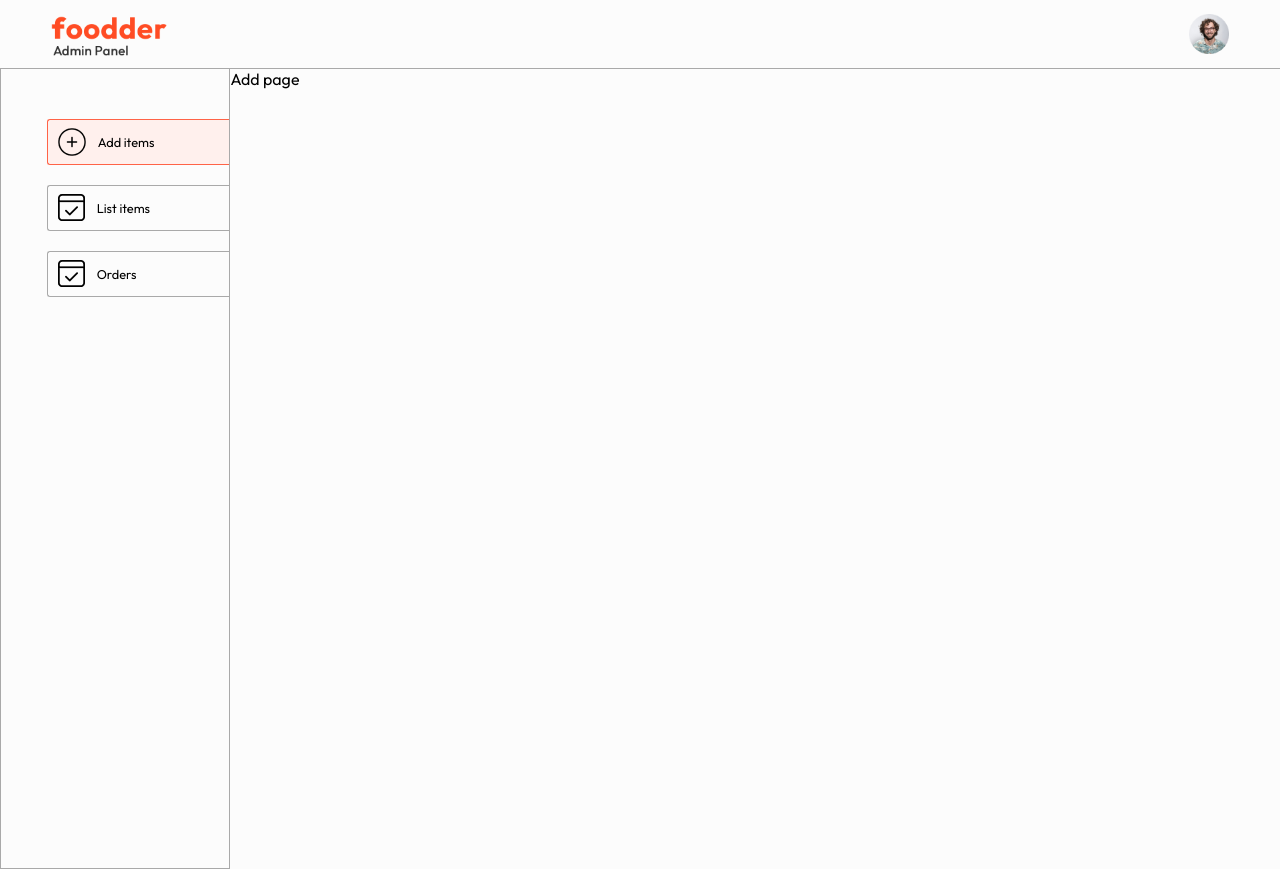
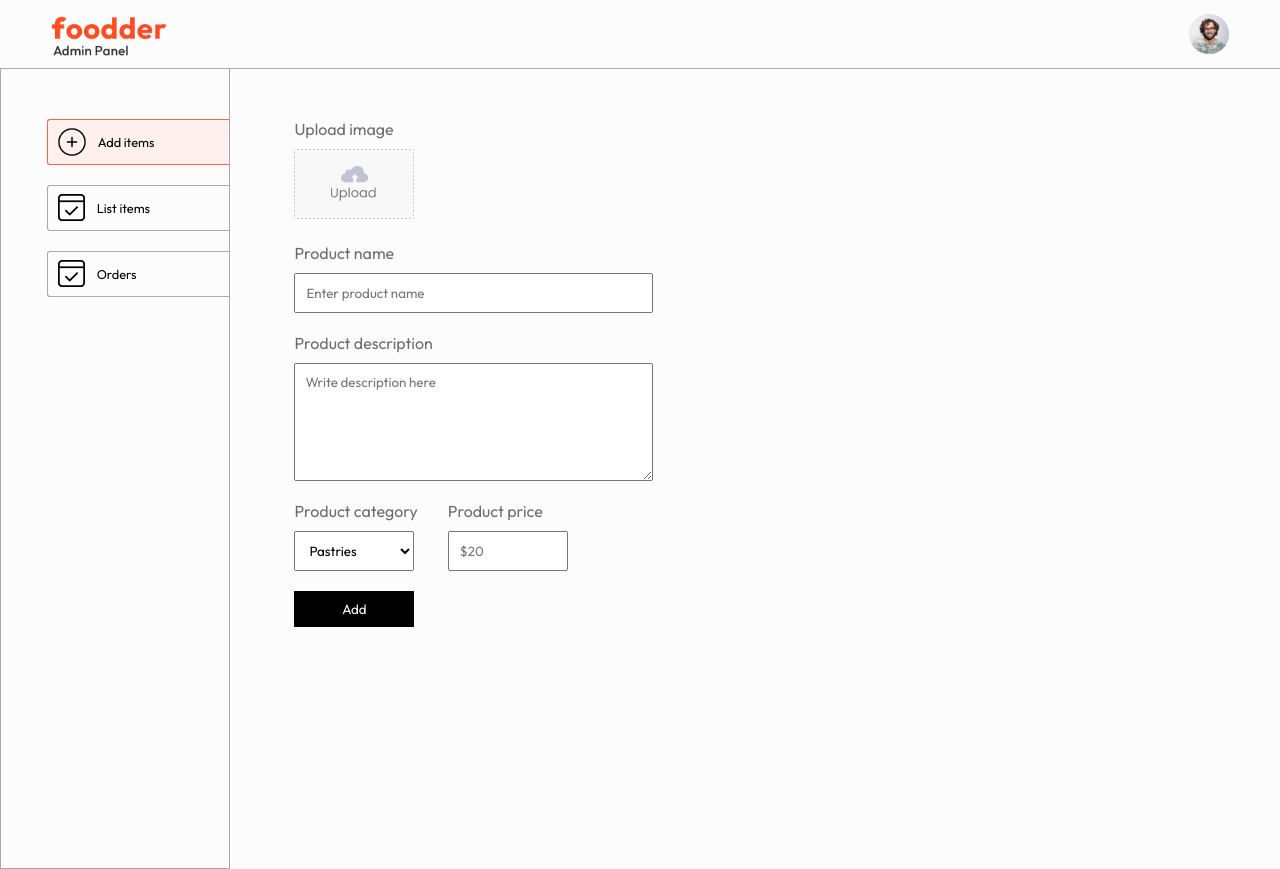
Before and after one commit to stkuwanda/foodder-admin, a React (Vite) app: page /add in a window 1280 px wide. Built offline with nearby package versions, Linux system fonts and the light colour scheme.

Commit message:
fleshing out the Add page with styles plus basic logic

```diff
--- a/src/assets/assets.js
+++ b/src/assets/assets.js
@@ -1,17 +1,17 @@
-import logo from './logo.png'
-import add_icon from './add_icon.png'
-import order_icon from './order_icon.png'
-import profile_image from './profile_image.png'
-import upload_area from './upload_area.png'
-import parcel_icon from './parcel_icon.png'
+import logo from './logo.png';
+import add_icon from './add_icon.png';
+import order_icon from './order_icon.png';
+import profile_image from './profile_image.png';
+import upload_area from './upload_area.png';
+import parcel_icon from './parcel_icon.png';
 
-export const assets ={
-    logo,
-    add_icon,
-    order_icon,
-    profile_image,
-    upload_area,
-    parcel_icon
-}
+export const assets = {
+	logo,
+	add_icon,
+	order_icon,
+	profile_image,
+	upload_area,
+	parcel_icon,
+};
 
-export const url = 'http://localhost:4000'
+export const url = 'http://localhost:4000';
--- a/src/index.css
+++ b/src/index.css
@@ -23,3 +23,9 @@
   height: 1px;
   background-color: #a9a9a9;
 }
+
+.flex-col {
+  display: flex;
+  flex-direction: column;
+  gap: 10px;
+}
--- a/src/pages/Add/Add.page.css
+++ b/src/pages/Add/Add.page.css
@@ -0,0 +1,42 @@
+.add {
+	width: 70%;
+	margin-left: max(5vw, 25px);
+	margin-top: 50px;
+	color: #6d6d6d;
+	font-size: 16px;
+}
+
+.add form {
+  gap: 20px;
+}
+
+.add-img-upload img {
+  width: 120px;
+}
+
+.add-product-name, .add-product-description {
+  width: max(40%, 280px);
+}
+
+.add-product-name input, .add-product-description textarea {
+  padding: 10px;
+}
+
+.add-category-and-price {
+  display: flex;
+  gap: 30px;
+}
+
+.add-category-and-price select, .add-category-and-price input {
+  max-width: 120px;
+  padding: 10px;
+}
+
+.add-btn {
+  max-width: 120px;
+  border: none;
+  padding: 10px;
+  background-color: black;
+  color: white;
+  cursor: pointer;
+}
--- a/src/pages/Add/Add.page.jsx
+++ b/src/pages/Add/Add.page.jsx
@@ -1,11 +1,124 @@
+import { useState } from 'react';
+import axios from 'axios';
+import { assets } from '../../assets/assets';
 import './Add.page.css';
 
 function Add() {
-  return (
-    <div>
-      Add page
-    </div>
-  )
+	const url = 'http://localhost:4000';
+	const [image, setImage] = useState(false);
+	const [data, setData] = useState({
+		name: '',
+		description: '',
+		price: '',
+		category: 'Pastries',
+	});
+
+	function onChangeHandler(event) {
+		const name = event.target.name;
+		const value = event.target.value;
+		setData((prev) => ({ ...prev, [name]: value }));
+	}
+
+	async function onSubmitHandler(event) {
+		event.preventDefault();
+		const formData = new FormData();
+		formData.append('name', data.name);
+		formData.append('description', data.description);
+		formData.append('price', +data.price); // coerced into a number
+		formData.append('category', data.category);
+		formData.append('image', image);
+
+		const response = await axios.post(`${url}/api/food/add`, formData);
+
+		if(response.data.success) {
+			setData({
+				name: '',
+				description: '',
+				price: '',
+				category: 'Pastries',
+			});
+			setImage(false);
+		} else {
+			console.log(response.data.message);
+		}
+	}
+
+	return (
+		<section className='add'>
+			<form onSubmit={onSubmitHandler} className='flex-col'>
+				<div className='add-img-upload flex-col'>
+					<p>Upload image</p>
+					<label htmlFor='image'>
+						<img
+							src={image ? URL.createObjectURL(image) : assets.upload_area}
+							alt='Upload area image'
+						/>
+					</label>
+					<input
+						onChange={(e) => setImage(e.target.files[0])}
+						type='file'
+						id='image'
+						hidden
+						required
+					/>
+				</div>
+				<div className='add-product-name flex-col'>
+					<p>Product name</p>
+					<input
+						onChange={onChangeHandler}
+						value={data.name}
+						type='text'
+						name='name'
+						placeholder='Enter product name'
+					/>
+				</div>
+				<div className='add-product-description flex-col'>
+					<p>Product description</p>
+					<textarea
+						onChange={onChangeHandler}
+						value={data.description}
+						name='description'
+						rows='6'
+						placeholder='Write description here'
+					></textarea>
+				</div>
+				<div className='add-category-and-price'>
+					<div className='add-category flex-col'>
+						<p>Product category</p>
+						<select
+							onChange={onChangeHandler}
+							value={data.category}
+							name='category'
+						>
+							<option value='Salad'>Salad</option>
+							<option value='Rolls'>Rolls</option>
+							<option value='Deserts'>Deserts</option>
+							<option value='Sandwich'>Sandwich</option>
+							<option value='Cake'>Cake</option>
+							<option value='Pure Veg'>Pure Veg</option>
+							<option value='Pasta'>Pasta</option>
+							<option value='Noodles'>Noodles</option>
+							<option value='Pastries'>Pastries</option>
+							<option value='Dish'>Dish</option>
+						</select>
+					</div>
+					<div className='add-price flex-col'>
+						<p>Product price</p>
+						<input
+							onChange={onChangeHandler}
+							value={data.price}
+							type='number'
+							name='price'
+							placeholder='$20'
+						/>
+					</div>
+				</div>
+				<button type='submit' className='add-btn'>
+					Add
+				</button>
+			</form>
+		</section>
+	);
 }
 
 export default Add;
```
